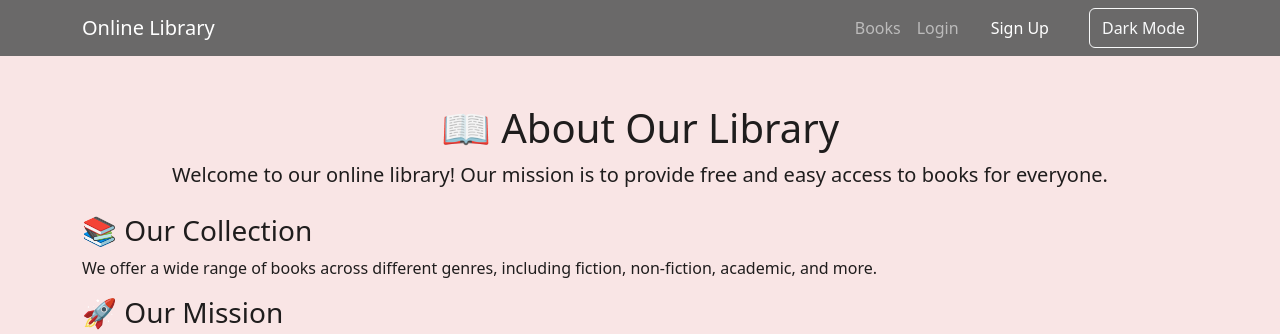
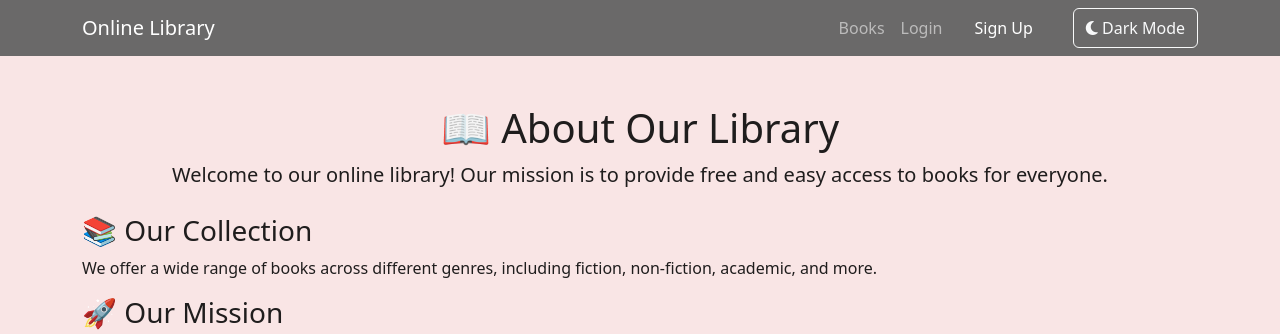
Before and after one commit to Cppchamp/Library_Management_System, a PHP site: page /about.php in a window 1280 px wide. Shown: the top 334 px of the page. Run offline with PHP 8.4, Linux system fonts and the light colour scheme.

Commit message:
dark/light theme emoji added

```diff
--- a/about.php
+++ b/about.php
@@ -12,6 +12,7 @@ if (session_status() === PHP_SESSION_NONE) {
     <meta name="viewport" content="width=device-width, initial-scale=1.0">
     <title>About Us - Online Library</title>
     <link href="https://cdn.jsdelivr.net/npm/bootstrap@5.3.0/dist/css/bootstrap.min.css" rel="stylesheet">
+    <link rel="stylesheet" href="https://cdnjs.cloudflare.com/ajax/libs/font-awesome/6.4.2/css/all.min.css">
     <link rel="stylesheet" href="styles.css">
     <script src="https://cdn.jsdelivr.net/npm/bootstrap@5.3.0/dist/js/bootstrap.bundle.min.js"></script>
     <script src="theme_toggle.js"></script>
--- a/book_gallery.php
+++ b/book_gallery.php
@@ -48,6 +48,7 @@ try {
     <meta name="viewport" content="width=device-width, initial-scale=1.0">
     <title>Book Gallery</title>
     <link href="https://cdn.jsdelivr.net/npm/bootstrap@5.3.0/dist/css/bootstrap.min.css" rel="stylesheet">
+    <link rel="stylesheet" href="https://cdnjs.cloudflare.com/ajax/libs/font-awesome/6.4.2/css/all.min.css">
     <link rel="stylesheet" href="styles.css">
     <script src="https://cdn.jsdelivr.net/npm/bootstrap@5.3.0/dist/js/bootstrap.bundle.min.js"></script>
     <script src="theme_toggle.js"></script>
--- a/contact.php
+++ b/contact.php
@@ -12,6 +12,7 @@ if (session_status() === PHP_SESSION_NONE) {
     <meta name="viewport" content="width=device-width, initial-scale=1.0">
     <title>Contact Us - Online Library</title>
     <link href="https://cdn.jsdelivr.net/npm/bootstrap@5.3.0/dist/css/bootstrap.min.css" rel="stylesheet">
+    <link rel="stylesheet" href="https://cdnjs.cloudflare.com/ajax/libs/font-awesome/6.4.2/css/all.min.css">
     <link rel="stylesheet" href="styles.css">
     <script src="https://cdn.jsdelivr.net/npm/bootstrap@5.3.0/dist/js/bootstrap.bundle.min.js"></script>
     <script src="theme_toggle.js"></script>
--- a/read.php
+++ b/read.php
@@ -57,6 +57,7 @@ $pages = array_chunk($paragraphs, 5); // Group every 5 paragraphs into one page
     <meta name="viewport" content="width=device-width, initial-scale=1.0">
     <title>📖 Book Reader</title>
     <link href="https://cdn.jsdelivr.net/npm/bootstrap@5.3.0/dist/css/bootstrap.min.css" rel="stylesheet">
+    <link rel="stylesheet" href="https://cdnjs.cloudflare.com/ajax/libs/font-awesome/6.4.2/css/all.min.css">
     <link rel="stylesheet" href="styles.css">
     <script src="https://cdn.jsdelivr.net/npm/bootstrap@5.3.0/dist/js/bootstrap.bundle.min.js"></script>
     <script src="theme_toggle.js"></script>
--- a/sign_up.php
+++ b/sign_up.php
@@ -63,6 +63,7 @@ if ($_SERVER["REQUEST_METHOD"] == "POST") {
     <meta name="viewport" content="width=device-width, initial-scale=1.0">
     <title>Sign Up</title>
     <link rel="stylesheet" href="https://cdn.jsdelivr.net/npm/bootstrap@5.3.0/dist/css/bootstrap.min.css">
+    <link rel="stylesheet" href="https://cdnjs.cloudflare.com/ajax/libs/font-awesome/6.4.2/css/all.min.css">
     <link rel="stylesheet" href="styles.css">
     <script src="https://cdn.jsdelivr.net/npm/bootstrap@5.3.0/dist/js/bootstrap.bundle.min.js"></script>
     <script src="theme_toggle.js"></script>
```
